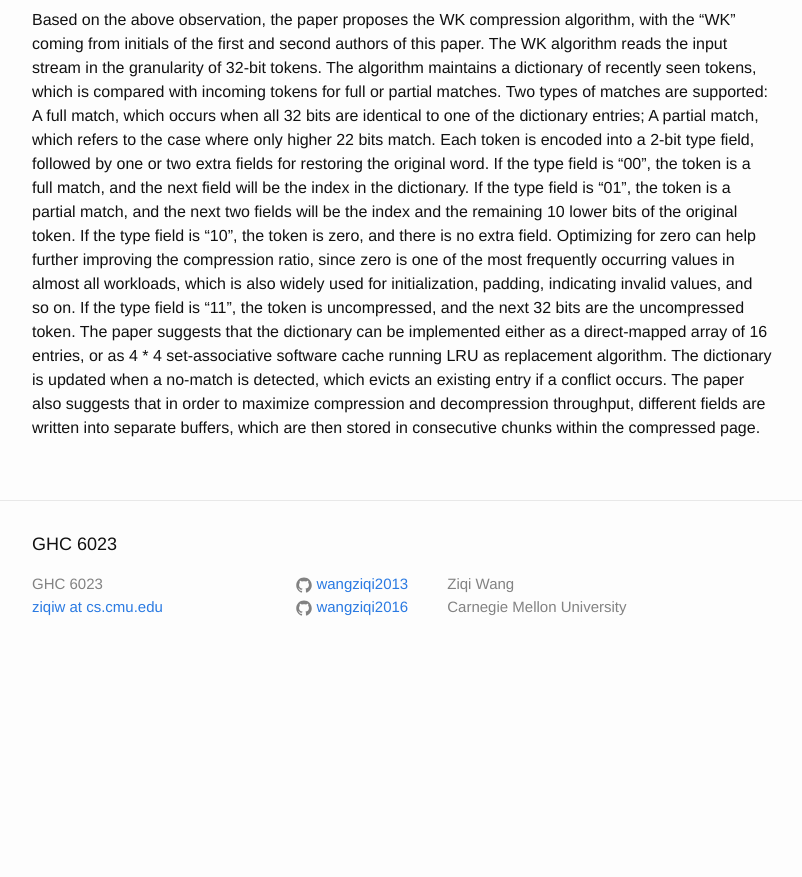
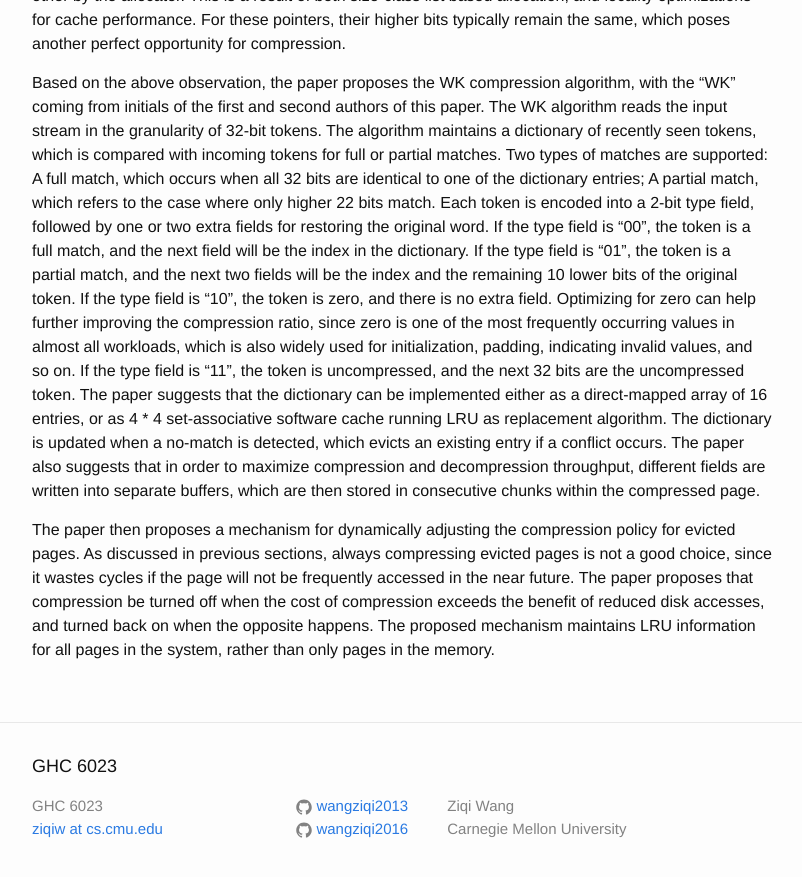
Before and after one commit to wangziqi2013/wangziqi2013.github.io, a Jekyll site: the page built from _posts/2020-07-24-the-case-for-compressed-caching-in-vms.markdown, in a window 1280 px wide and 900 px high, scrolled down 1750 px. Shown: the top 877 px of the window, without its empty margins (238-1040 px from the left). Built offline with Jekyll 4.4.1, drawn with Linux system fonts in a browser that asks for light colours; before the commit the page ends 2428 px from its top, so only the background shows below that; some of the changed text lies outside the part shown.

Commit message:
Adding lowlight

```diff
--- a/_posts/2020-07-24-the-case-for-compressed-caching-in-vms.markdown
+++ b/_posts/2020-07-24-the-case-for-compressed-caching-in-vms.markdown
@@ -19,6 +19,9 @@ version_mgmt:
    could happen if most of the tokens cannot find matches in the dictionary.
    The paper should mention that such pages are not stored in compressed form, and also should not be cached in
    the in-memory page cache.
+
+2. To be honest I did not quite follow the adaptive compression part. It might be just because this paper is from
+   a while ago, at which time the technical terminologies and system assumptions are different.
 
 This paper proposes compressed page cache for virtual memory systems. The paper appreciates the benefit of page compression
 for keeping more active pages in the main memory and thus reducing page fault costs, as oppose to previous works where
@@ -78,3 +81,10 @@ set-associative software cache running LRU as replacement algorithm.
 The dictionary is updated when a no-match is detected, which evicts an existing entry if a conflict occurs.
 The paper also suggests that in order to maximize compression and decompression throughput, different fields are written
 into separate buffers, which are then stored in consecutive chunks within the compressed page.
+
+The paper then proposes a mechanism for dynamically adjusting the compression policy for evicted pages. As discussed
+in previous sections, always compressing evicted pages is not a good choice, since it wastes cycles if the page
+will not be frequently accessed in the near future.
+The paper proposes that compression be turned off when the cost of compression exceeds the benefit of reduced disk accesses,
+and turned back on when the opposite happens.
+The proposed mechanism maintains LRU information for all pages in the system, rather than only pages in the memory.
```
